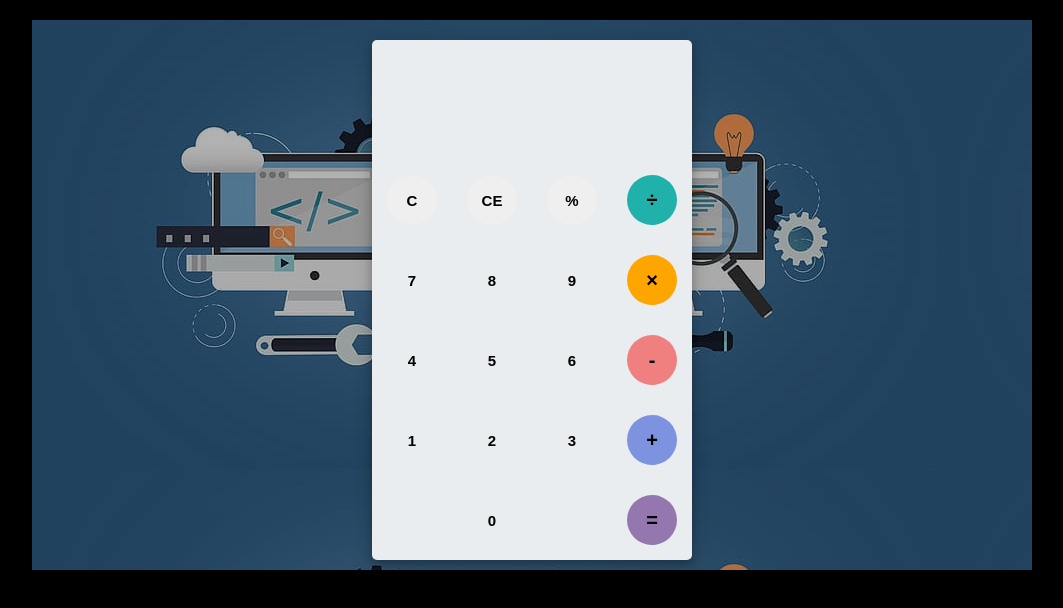
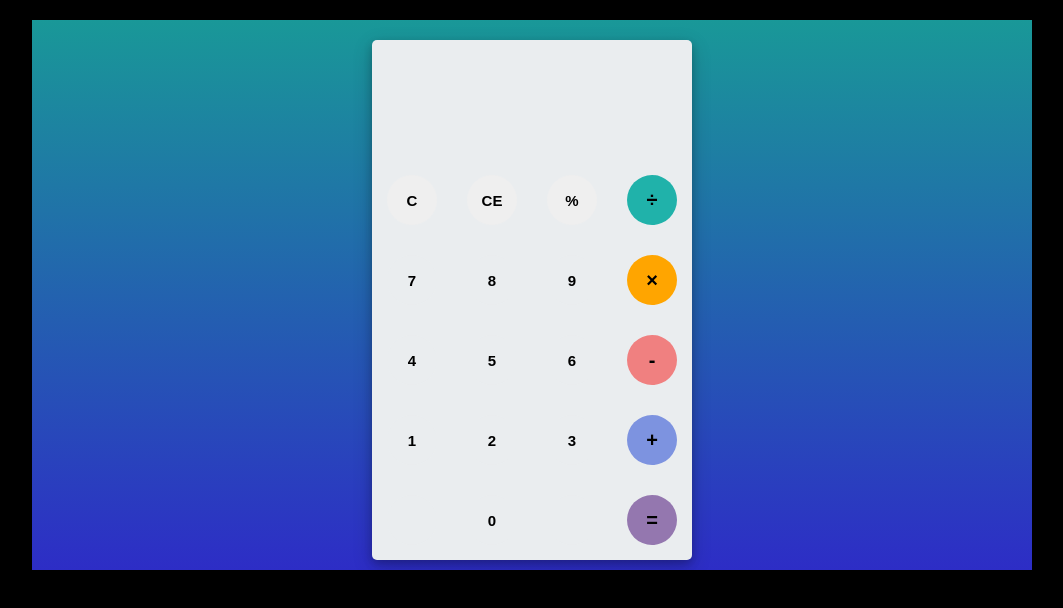
Before and after one commit to MuhammadAlaminMir/Project.-1--Calculator, a plain HTML site: page index.html in a window 1280 px wide. Shown: the whole page, without its empty margins (108-1171 px from the left). Drawn offline with Linux system fonts and the light colour scheme.

Commit message:
Project Done

```diff
--- a/style.css
+++ b/style.css
@@ -5,8 +5,8 @@ body {
 #container {
     width: 1000px;
     height: 550px;
-    background-image: linear-gradient(rgba(0, 0, 0, 0.3), rgba(0, 0, 0, 0.3)),
-        url(bg-img.jpg);
+    background-image: linear-gradient(rgb(25, 152, 152), rgb(45, 45, 198));
+
     margin: 20px auto;
 }
 #calculator {
```
